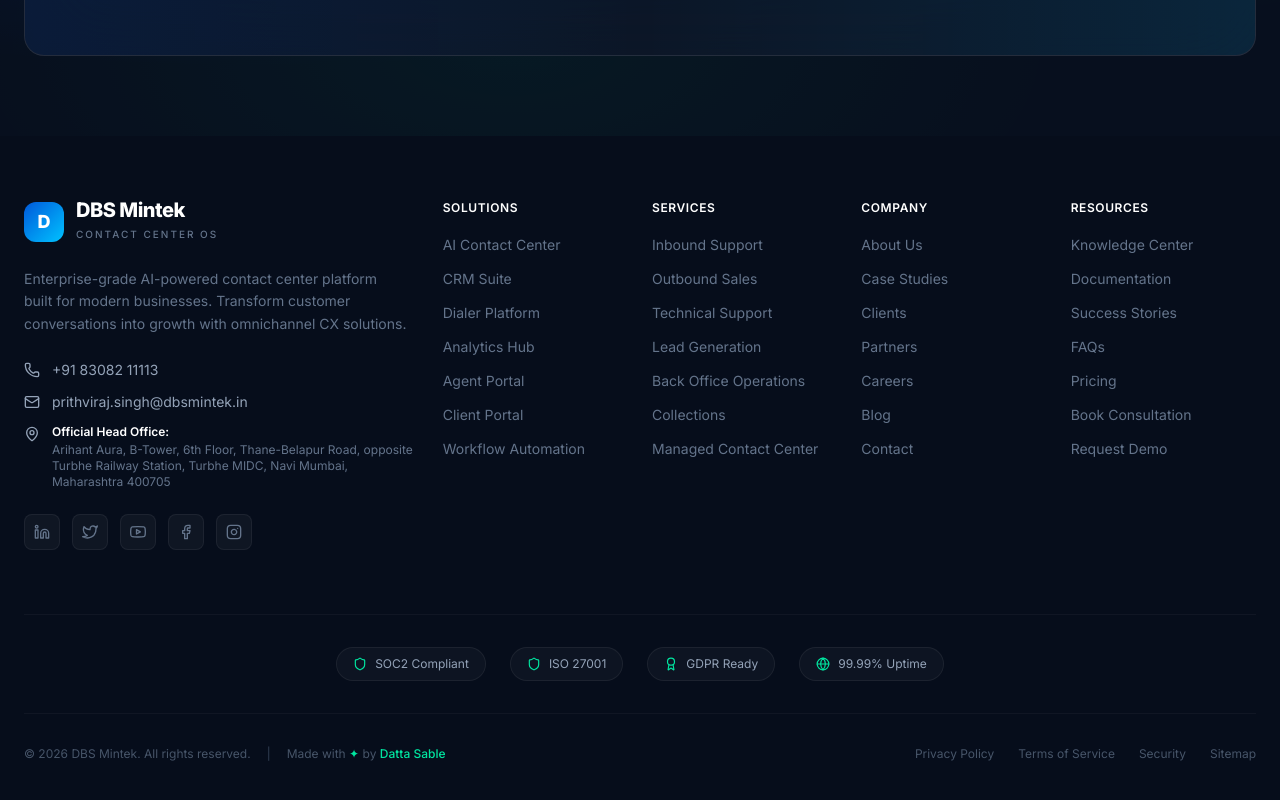
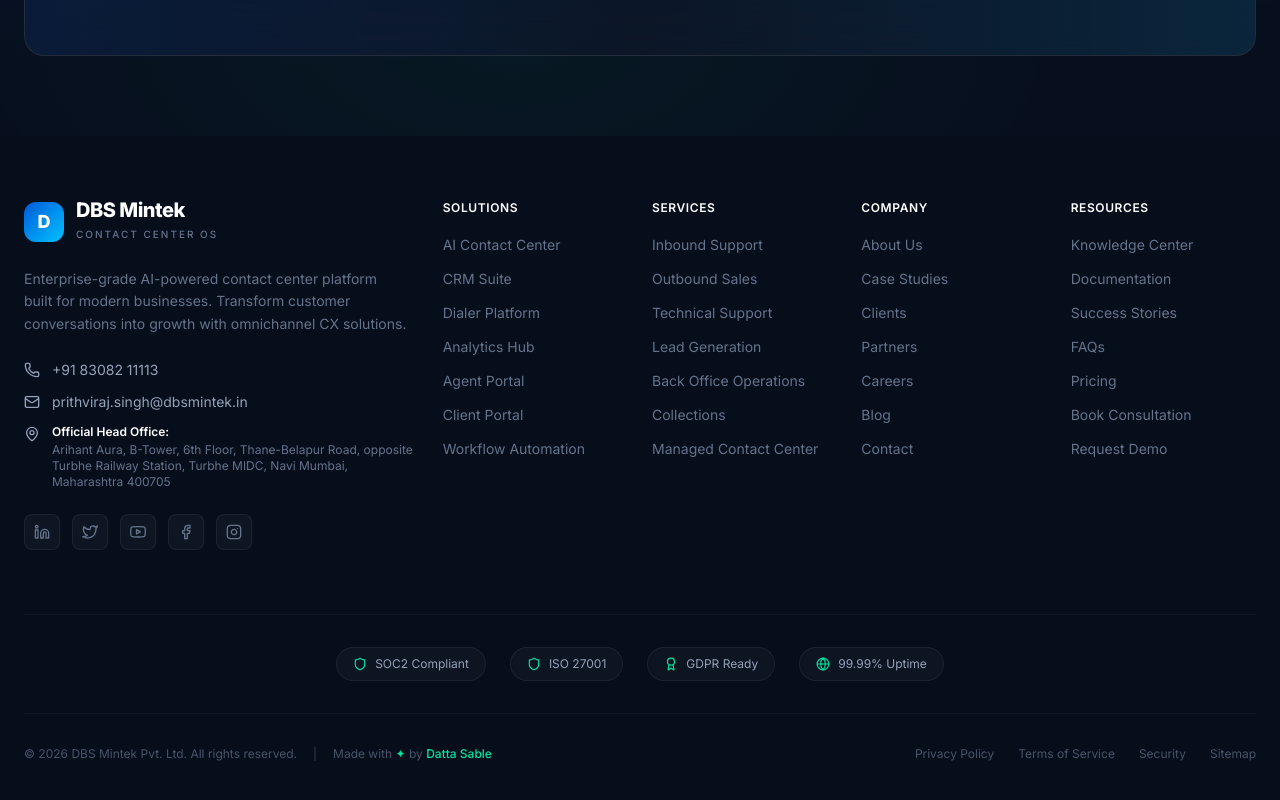
Before and after one commit to sabledattatray/Nexdial-IO, a Next.js app: page / in a window 1280 px wide. Shown: the part 9881-10681 px from the top of the page. Built offline with nearby package versions, Linux system fonts and the light colour scheme.

Commit message:
feat: update site metadata and copyright footer to DBS Mintek Pvt. Ltd.

```diff
--- a/src/app/layout.tsx
+++ b/src/app/layout.tsx
@@ -35,8 +35,8 @@ export const metadata: Metadata = {
     "call center",
     "BPO",
   ],
-  authors: [{ name: "DBS Mintek" }],
-  creator: "DBS Mintek",
+  authors: [{ name: "DBS Mintek Pvt. Ltd." }],
+  creator: "DBS Mintek Pvt. Ltd.",
   openGraph: {
     type: "website",
     locale: "en_US",
--- a/src/components/layout/Footer.tsx
+++ b/src/components/layout/Footer.tsx
@@ -274,7 +274,7 @@ export function Footer() {
         <div className="pt-8 border-t border-white/[0.04] flex flex-col md:flex-row items-center justify-between gap-4">
           <div className="flex flex-col sm:flex-row items-center gap-2 sm:gap-4">
             <p className="text-xs text-[#475569]">
-              © {new Date().getFullYear()} DBS Mintek. All rights reserved.
+              © {new Date().getFullYear()} DBS Mintek Pvt. Ltd. All rights reserved.
             </p>
             <span className="hidden sm:inline text-[#334155] text-xs">|</span>
             <p className="text-xs text-[#475569]">
```
